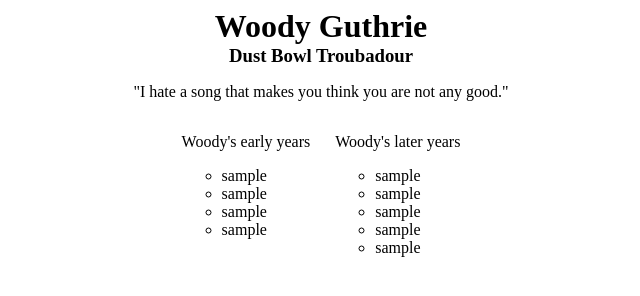
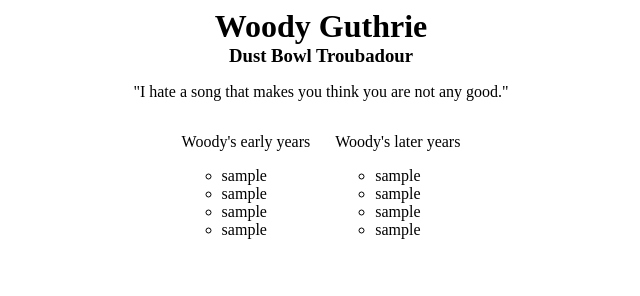
Before and after one commit to phillipmoffat/tribute, a plain HTML site: page index.html in a window 1280 px wide. Shown: the full height of the page, 319-959 px from the left. Drawn offline with Linux system fonts and the light colour scheme.

Commit message:
Removed pesky <li>.
Woody is still amazing.

```diff
--- a/index.html
+++ b/index.html
@@ -24,7 +24,6 @@
       <li>sample</li>
       <li>sample</li>
       <li>sample</li>
-      <li>sample</li>
     </ul>
     </div>
     </div>
```
